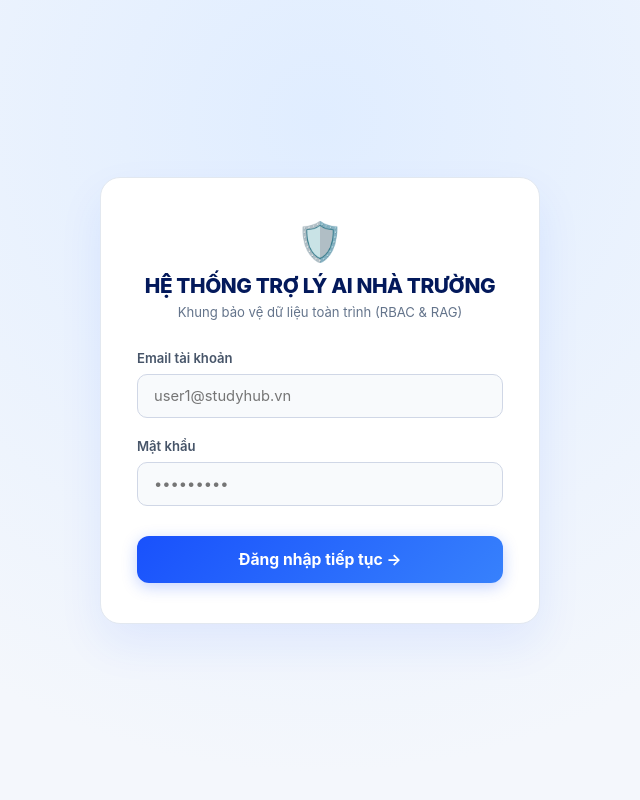
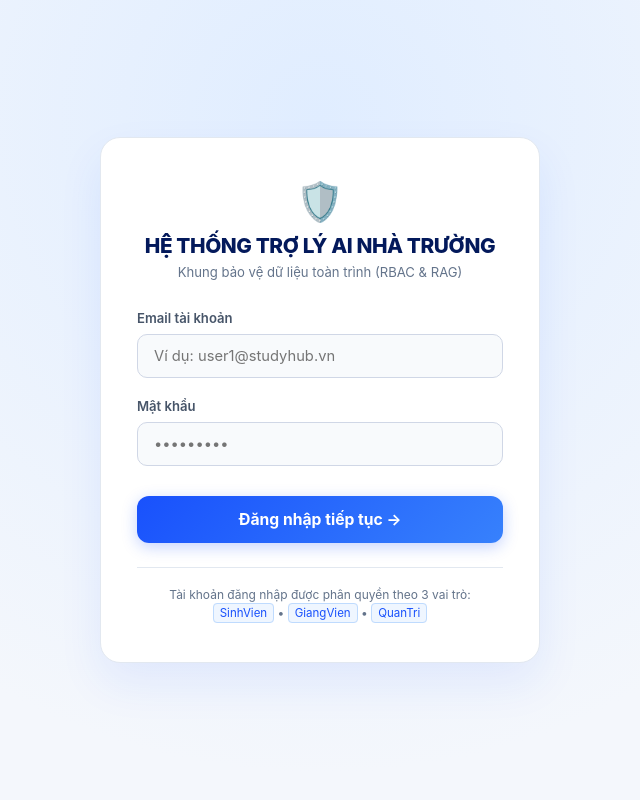
Before and after one commit to trinhphuong26052006-crypto/khung_baove_dulieu_cho_troly_AI_trongnhatruong, a PHP site: page /web/assistant/login.php in a window 1280 px wide. Shown: the whole page, without its empty margins (320-960 px from the left). Run offline with PHP 8.4, Linux system fonts and the light colour scheme.

Commit message:
Thao: Tinh chinh footer hint va layout trang dang nhap Light Theme

```diff
--- a/web/assistant/login.php
+++ b/web/assistant/login.php
@@ -160,6 +160,24 @@ if ($_SERVER['REQUEST_METHOD'] === 'POST') {
             margin-bottom: 20px;
             text-align: center;
         }
+        .login-footer-hint {
+            margin-top: 24px;
+            padding-top: 18px;
+            border-top: 1px solid var(--card-border);
+            text-align: center;
+            font-size: 0.75rem;
+            color: var(--text-muted);
+            line-height: 1.5;
+        }
+        .login-footer-hint code {
+            background: #eff6ff;
+            color: var(--blue-primary);
+            padding: 2px 6px;
+            border-radius: 4px;
+            font-size: 0.72rem;
+            border: 1px solid #bfdbfe;
+            font-family: inherit;
+        }
     </style>
 </head>
 <body>
@@ -178,7 +196,7 @@ if ($_SERVER['REQUEST_METHOD'] === 'POST') {
             <form method="POST" action="login.php">
                 <div class="form-group">
                     <label class="form-label">Email tài khoản</label>
-                    <input type="email" id="email" name="email" class="form-input" placeholder="user1@studyhub.vn" required>
+                    <input type="email" id="email" name="email" class="form-input" placeholder="Ví dụ: user1@studyhub.vn" required>
                 </div>
 
                 <div class="form-group">
@@ -188,6 +206,12 @@ if ($_SERVER['REQUEST_METHOD'] === 'POST') {
 
                 <button type="submit" class="btn-submit">Đăng nhập tiếp tục →</button>
             </form>
+
+            <div class="login-footer-hint">
+                Tài khoản đăng nhập được phân quyền theo 3 vai trò:
+                <br>
+                <code>SinhVien</code> • <code>GiangVien</code> • <code>QuanTri</code>
+            </div>
         </div>
     </div>
 </body>
```
